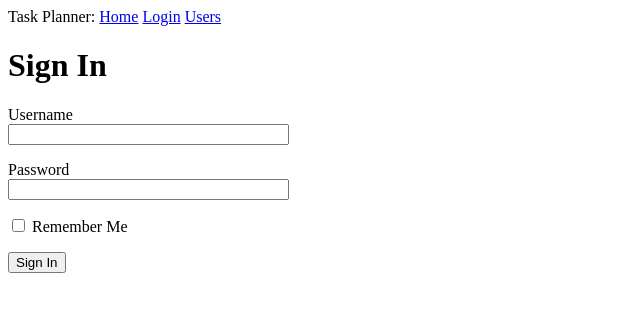
After one commit to Dilshod070/mlmltool, a Flask app: page /login in a window 1280 px wide. The commit adds this page. Shown: the top 312 px of the page, without its empty margins (0-640 px from the left). Run offline with Flask 2, Linux system fonts and the light colour scheme.

```diff
--- a/flaskapp/app/__init__.py
+++ b/flaskapp/app/__init__.py
@@ -0,0 +1 @@
+from main import app, db, migrate
--- a/flaskapp/app/config.py
+++ b/flaskapp/app/config.py
@@ -5,5 +5,6 @@ basedir = os.path.abspath(os.path.dirname(__file__))
 
 
 class Config(object):
+    SECRET_KEY = os.environ.get('SECRET_KEY') or 'you-will-never-guess'
     SQLALCHEMY_DATABASE_URI = 'sqlite:///' + os.path.join(basedir, 'app.db')
     SQLALCHEMY_TRACK_MODIFICATIONS = False
--- /dev/null
+++ b/flaskapp/app/forms.py
@@ -0,0 +1,10 @@
+from flask_wtf import FlaskForm
+from wtforms import StringField, PasswordField, BooleanField, SubmitField
+from wtforms.validators import DataRequired
+
+
+class LoginForm(FlaskForm):
+    username = StringField('Username', validators=[DataRequired()])
+    password = PasswordField('Password', validators=[DataRequired()])
+    remember_me = BooleanField('Remember Me')
+    submit = SubmitField('Sign In')
--- a/flaskapp/app/main.py
+++ b/flaskapp/app/main.py
@@ -1,12 +1,13 @@
 from flask import Flask
 from flask_sqlalchemy import SQLAlchemy
-
+from flask_migrate import Migrate
 from config import Config
 
 
 app = Flask(__name__)
 app.config.from_object(Config)
 db = SQLAlchemy(app)
+migrate = Migrate(app, db)
 
 
 # Import routes, so app could see them
--- a/flaskapp/app/models/User.py
+++ b/flaskapp/app/models.py
@@ -1,4 +1,4 @@
-from app.main import db
+from main import db
 
 
 class User(db.Model):
@@ -9,6 +9,10 @@ class User(db.Model):
     def __repr__(self):
         return '<User {}>'.format(self.username)
 
+    @staticmethod
+    def get_password_hash(password):
+        return password
+
 
 if __name__ == '__main__':
     print(User(username='test-user'))
--- a/flaskapp/app/routes.py
+++ b/flaskapp/app/routes.py
@@ -1,22 +1,47 @@
-from flask import render_template
+from flask import render_template, flash, redirect, url_for
 
 from main import app, db
+from forms import LoginForm
+from models import User
 
 
 @app.route("/")
 @app.route("/index")
 def hello():
-    text = f"Hello World from Updated Flask.</br>"
-    text += "<a href='/users'>link to users</a></br>"
-    return text
+    return render_template('index.html')
 
 
 @app.route("/users")
 def users():
-    user = {'username': 'dilshod'}
-    tasks = [
-        {'title': 'makeup'},
-        {'title': 'homework'},
-        {'title': 'wash dishes'},
-    ]
-    return render_template('users.html', user=user, tasks=tasks)
+    users = list(User.query.all())
+    return render_template('users.html', users=users)
+
+
+@app.route('/login', methods=['GET', 'POST'])
+def login():
+    form = LoginForm()
+    if form.validate_on_submit():
+        is_newly_registered = True
+        correct_data = True
+
+        # Search for user in database
+        password_hash = User.get_password_hash(form.password.data)
+        user = User(username=form.username.data, password_hash=password_hash)
+        for u in User.query.all():
+            if u.username == user.username:
+                is_newly_registered = False
+                if u.password_hash != user.password_hash:
+                    correct_data = False
+
+        # If User is new, save him in database
+        if is_newly_registered:
+            db.session.add(user)
+            db.session.commit()
+
+        # Show message
+        flash('Login requested for user {}, remember_me={} newly_registered={} correct_password={}'.format(
+            form.username.data, form.remember_me.data, is_newly_registered, correct_data
+        ))
+
+        return redirect(url_for('hello'))
+    return render_template('login.html', title='Sign In', form=form)
--- a/flaskapp/app/templates/base.html
+++ b/flaskapp/app/templates/base.html
@@ -1,11 +1,28 @@
 <!DOCTYPE html>
 <html lang="ru">
     <head>
-      <title>Task Planner </title>
+        {% if title %}
+        <title>{{ title }} - Task Planner</title>
+        {% else %}
+        <title>Task Planner</title>
+        {% endif %}
     </head>
     <body>
-        <div>Task Planner: <a href="/">Home</a></div>
-        <hr>
+        <div>
+            Task Planner:
+            <a href="{{ url_for('hello') }}">Home</a>
+            <a href="{{ url_for('login') }}">Login</a>
+            <a href="{{ url_for('users') }}">Users</a>
+        </div>
+        {% with messages = get_flashed_messages() %}
+        {% if messages %}
+        <ul>
+            {% for message in messages %}
+            <li>{{ message }}</li>
+            {% endfor %}
+        </ul>
+        {% endif %}
+        {% endwith %}
         {% block content %}{% endblock %}
     </body>
 </html>
--- /dev/null
+++ b/flaskapp/app/templates/index.html
@@ -0,0 +1,6 @@
+{% extends "base.html" %}
+
+{% block content %}
+    <h1>Hello! Welcome to Task Planner.</h1>
+    <a href='/users'>link to users</a><br/>
+{% endblock %}
--- /dev/null
+++ b/flaskapp/app/templates/login.html
@@ -0,0 +1,24 @@
+{% extends "base.html" %}
+
+{% block content %}
+    <h1>Sign In</h1>
+    <form action="" method="post" novalidate>
+        {{ form.hidden_tag() }}
+        <p>
+            {{ form.username.label }}<br>
+            {{ form.username(size=32) }}
+            {% for error in form.username.errors %}
+            <span style="color: #ff0000;">[{{ error }}]</span>
+            {% endfor %}
+        </p>
+        <p>
+            {{ form.password.label }}<br>
+            {{ form.password(size=32) }}
+            {% for error in form.password.errors %}
+            <span style="color: #ff0000;">[{{ error }}]</span>
+            {% endfor %}
+        </p>
+        <p>{{ form.remember_me() }} {{ form.remember_me.label }}</p>
+        <p>{{ form.submit() }}</p>
+    </form>
+{% endblock %}
--- a/flaskapp/requirements.txt
+++ b/flaskapp/requirements.txt
@@ -1,2 +1,4 @@
 flask
+flask_wtf
 flask-sqlalchemy
+flask-migrate
--- a/requirements.txt
+++ b/requirements.txt
@@ -4,4 +4,6 @@ matplotlib
 sklearn
 streamlit
 flask
+flask_wtf
 flask-sqlalchemy
+flask-migrate
```
Also changed, not shown: flaskapp/app/templates/users.html (+3 -6 lines), flaskapp/app/static/__init__.py (deleted), 1 other file.
